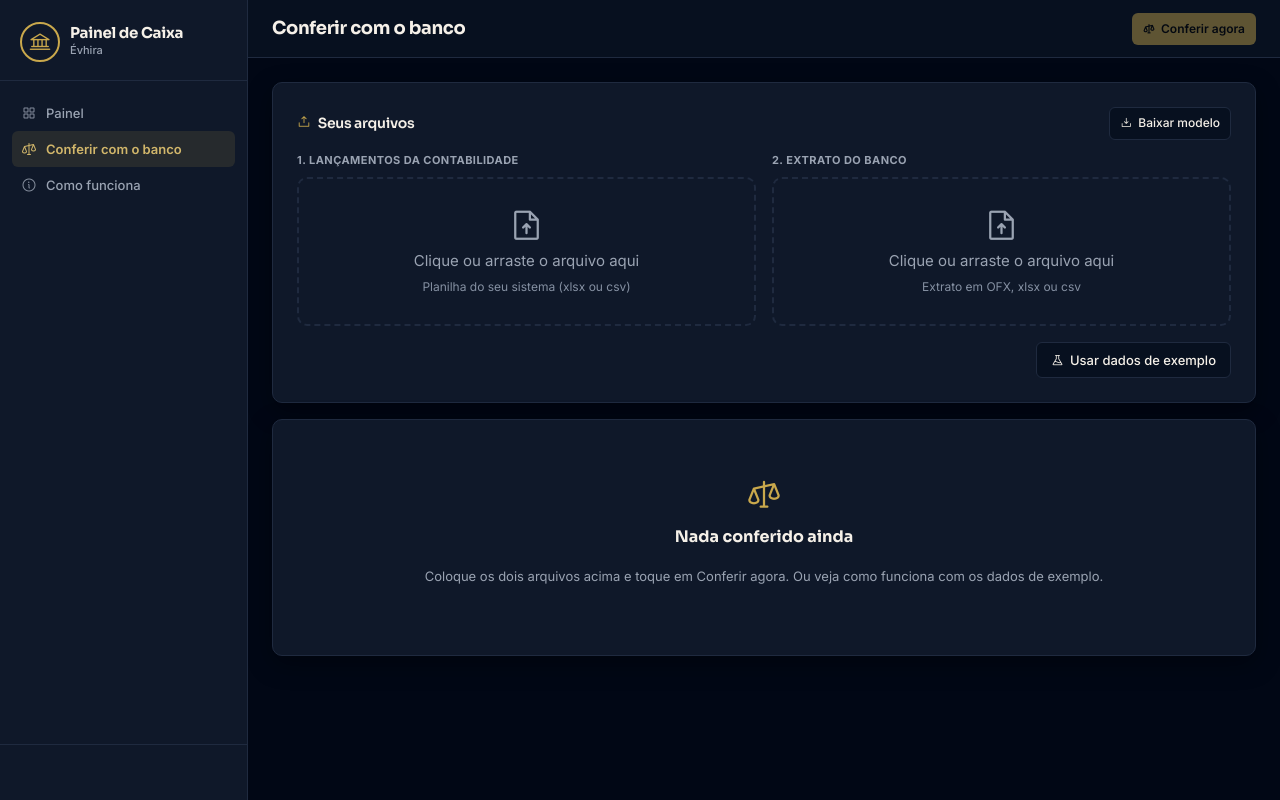
After one commit to elianeamorim/painel-caixa-evhira, a Flask app: page /conferir in a window 1280 px wide. The commit adds this page. Run offline with Flask 3, Linux system fonts and the light colour scheme.

Commit message:
Tela Conferir com o banco: upload de 2 arquivos e resultado em 3 grupos
Rotas /conferir, /conferir/processar e /conferir/exemplo; limite de 5 MB por arquivo, nada gravado; 23 testes.

Co-Authored-By: Claude Sonnet 5.5 <noreply@anthropic.com>

```diff
--- a/app.py
+++ b/app.py
@@ -3,8 +3,11 @@ import os
 import secrets
 
 from dotenv import load_dotenv
-from flask import Flask, jsonify, redirect, render_template, send_file, url_for
+from flask import Flask, jsonify, redirect, render_template, request, send_file, url_for
 
+from core.conferencia import conferir
+from core.exemplo import dados_exemplo
+from core.leitores import ErroArquivo, ler_extrato, ler_lancamentos
 from core.modelo_excel import gerar_modelo
 from core.painel import dados_painel
 from core.security import init_security
@@ -64,6 +67,63 @@ def modelo_xlsx():
                      mimetype="application/vnd.openxmlformats-officedocument.spreadsheetml.sheet")
 
 
+LIMITE_ARQUIVO = 5 * 1024 * 1024  # por arquivo; o teto global de 10 MB fica em core/security.py
+CAMPOS = (("lancamentos", "lançamentos da contabilidade", ler_lancamentos), ("extrato", "extrato do banco", ler_extrato))
+
+
+def _json(dados, status=200):
+    resp = jsonify(dados)
+    resp.status_code = status
+    resp.headers["Cache-Control"] = "no-store"  # nada fica guardado, nem no navegador
+    return resp
+
+
+def _erro(mensagem, campo=None, status=400):
+    return _json({"erro": mensagem, "campo": campo}, status)
+
+
+@app.errorhandler(413)
+def arquivo_grande_demais(_):
+    return _erro("Os arquivos juntos passam de 10 MB. Envie arquivos menores, de até 5 MB cada.", None, 413)
+
+
+@app.get("/conferir")
+def conferir_tela():
+    return render_template("conferir.html", ativo="conferir", titulo="Conferir com o banco")
+
+
+@app.post("/conferir/processar")
+def conferir_processar():
+    lidos = {}
+    for campo, nome, leitor in CAMPOS:
+        arq = request.files.get(campo)
+        # le um byte a mais que o limite: o suficiente pra saber que estourou, sem trazer o arquivo todo
+        dados = arq.stream.read(LIMITE_ARQUIVO + 1) if arq else b""
+        if not dados:
+            return _erro(f"Falta o arquivo de {nome}.", campo)
+        if len(dados) > LIMITE_ARQUIVO:
+            return _erro(f"O arquivo de {nome} passa de 5 MB. Envie um arquivo menor.", campo, 413)
+        try:
+            lidos[campo] = leitor(dados)
+        except ErroArquivo as e:
+            return _erro(str(e), campo, 422)
+        except Exception as e:  # arquivo estranho que o leitor não previu: mensagem amiga, sem pilha e sem conteúdo
+            app.logger.error("falha ao ler %s: %s", campo, type(e).__name__)
+            return _erro("Não consegui abrir este arquivo. Confira se ele não está corrompido ou baixe o modelo.", campo, 422)
+    return _json(_resultado(lidos["lancamentos"], lidos["extrato"]))
+
+
+@app.post("/conferir/exemplo")
+def conferir_exemplo():
+    return _json(_resultado(*dados_exemplo()))
+
+
+def _resultado(lancamentos, extrato):
+    r = conferir(lancamentos, extrato)
+    r["origem"] = {"lancamentos": lancamentos["formato_nome"], "extrato": extrato["formato_nome"]}
+    return r
+
+
 @app.get("/health")
 def health():
     return jsonify(status="ok")
--- a/static/css/components.css
+++ b/static/css/components.css
@@ -159,3 +159,74 @@
   .semanas { gap: 4px; }
   .sem-barras { gap: 3px; }
 }
+
+/* ---------- Conferir com o banco ---------- */
+.topbar .btn { white-space: nowrap; }
+.btn-secundario { border-color: var(--border); background: var(--bg-elev); color: var(--text); }
+.btn-secundario:hover { border-color: var(--accent); color: var(--accent); }
+.btn:disabled { opacity: .45; cursor: not-allowed; }
+.btn-primary:disabled:hover { background: var(--accent); }
+.cd-titulo i { color: var(--accent); margin-right: 4px; }
+
+.im-grade { display: grid; grid-template-columns: 1fr 1fr; gap: var(--sp-4); }
+.im-bloco { min-width: 0; }
+.im-lbl { display: block; margin-bottom: 8px; font-size: 11px; font-weight: 700; letter-spacing: .04em; text-transform: uppercase; color: var(--text-dim); }
+.im-drop {
+  display: block; padding: 28px 16px; text-align: center; cursor: pointer; user-select: none;
+  border: 2px dashed var(--border); border-radius: var(--radius); color: var(--text-dim);
+  transition: border-color var(--transicao), background var(--transicao), color var(--transicao);
+}
+.im-drop i { display: block; margin-bottom: 6px; font-size: 36px; }
+.im-drop:hover, .im-drop.over { border-style: solid; border-color: var(--accent); background: var(--accent-soft); color: var(--accent-hover); }
+.im-drop.loaded { border-style: solid; border-color: var(--success); background: color-mix(in srgb, var(--success) 10%, transparent); color: var(--success); }
+.im-arq { display: block; margin-top: 6px; font-weight: 600; color: var(--text); overflow-wrap: anywhere; }
+.im-dica { display: block; margin-top: 6px; font-size: var(--fs-xs); color: var(--text-fraco); }
+.im-drop.loaded .im-dica { display: none; }
+.im-inp { position: absolute; left: -9999px; width: 1px; height: 1px; opacity: 0; }
+.im-drop:has(+ .im-inp:focus-visible) { outline: 2px solid var(--accent); outline-offset: 2px; }
+
+/* a mensagem vem ANTES do botão no HTML e leva o margin-right:auto: é isso que encosta o botão na direita */
+.im-acao { display: flex; align-items: center; justify-content: flex-end; flex-wrap: wrap; gap: 10px; margin-top: 4px; }
+.im-acao .im-msg { margin-right: auto; font-size: 12.5px; color: var(--text-dim); }
+.im-msg:empty { display: none; }
+.im-acao .im-msg.ok { color: var(--success); font-weight: 600; }
+.im-acao .im-msg.erro { color: var(--danger); font-weight: 600; }
+
+.loading-inline { padding: 56px 20px; display: flex; flex-direction: column; align-items: center; gap: 14px; text-align: center; }
+.spinner-circle { width: 44px; height: 44px; border: 4px solid var(--border); border-top-color: var(--accent); border-radius: 50%; animation: gira .8s linear infinite; }
+.loading-text { font-size: 14px; font-weight: 600; }
+.girando { display: inline-block; animation: gira .8s linear infinite; }
+@keyframes gira { to { transform: rotate(360deg); } }
+.vz-botao { margin-top: var(--sp-4); }
+
+#resultado > * + * { margin-top: var(--sp-3); }
+.resumo-frase { margin: 0; font-family: var(--font-titulo); font-size: var(--fs-xl); font-weight: 700; letter-spacing: -.02em; line-height: 1.3; }
+
+.cf-tabs { display: flex; gap: 6px; flex-wrap: wrap; border-bottom: 1px solid var(--border); }
+.cf-tab {
+  display: inline-flex; align-items: center; gap: 6px; padding: 10px 16px;
+  border: 0; border-bottom: 2px solid transparent; background: transparent; cursor: pointer;
+  font-size: 13px; font-weight: 600; color: var(--text-dim);
+}
+.cf-tab:hover { color: var(--text); }
+.cf-tab i { font-size: 18px; color: var(--c); }
+.cf-tab.ativo { color: var(--accent); border-bottom-color: var(--accent); }
+.cf-cont {
+  min-width: 24px; padding: 1px 8px; border-radius: 99px; text-align: center; font-size: 11.5px; font-weight: 700;
+  font-variant-numeric: tabular-nums; background: color-mix(in srgb, var(--c) 16%, transparent); color: var(--c);
+}
+.cf-pane > * + * { margin-top: var(--sp-3); }
+
+@media (max-width: 720px) {
+  .im-grade { grid-template-columns: 1fr; }
+  .im-drop { padding: 22px 14px; }
+  .resumo-frase { font-size: var(--fs-lg); }
+  .cf-tab { padding: 10px 11px; }
+}
+@media (max-width: 520px) {
+  .cf-tab span { font-size: 12.5px; }
+  .topbar .btn { white-space: nowrap; padding: 0 12px; }
+  .topbar .btn-primary i { display: none; }
+  .titulo-pagina { font-size: 16px; }
+}
+@media (prefers-reduced-motion: reduce) { .spinner-circle, .girando { animation-duration: 2s; } }
--- /dev/null
+++ b/static/js/conferir.js
@@ -0,0 +1,269 @@
+// Tela Conferir com o banco: escolhe os dois arquivos, manda pro servidor, mostra os 3 grupos.
+// Nada é guardado: o servidor lê na memória e devolve o resultado; aqui ele só vive na tela.
+// Todo dado que veio do arquivo entra na tela por textContent (Padrao_XSS), nunca como HTML.
+(function () {
+  'use strict';
+
+  var LIMITE = 5 * 1024 * 1024;
+  var EXTENSOES = {
+    lancamentos: {lista: ['xlsx', 'csv', 'txt'], texto: 'Nos lançamentos, aceito só planilha .xlsx ou .csv.'},
+    extrato: {lista: ['ofx', 'xlsx', 'csv', 'txt'], texto: 'No extrato, aceito só .ofx, .xlsx ou .csv.'}
+  };
+  var BRL = new Intl.NumberFormat('pt-BR', {style: 'currency', currency: 'BRL'});
+
+  var arquivos = {lancamentos: null, extrato: null};
+  var ocupado = false;
+
+  var btnConferir = document.getElementById('btnConferir');
+  var btnExemplo = document.getElementById('btnExemplo');
+  var msg = document.getElementById('imMsg');
+  var vzInicio = document.getElementById('vzInicio');
+  var vzCarregando = document.getElementById('vzCarregando');
+  var vzErro = document.getElementById('vzErro');
+  var vzErroTexto = document.getElementById('vzErroTexto');
+  var resultado = document.getElementById('resultado');
+  if (!btnConferir || !btnExemplo) return;
+
+  function el(tag, attrs, filhos) {
+    var e = document.createElement(tag);
+    if (attrs) for (var k in attrs) {
+      if (k === 'text') e.textContent = attrs[k];
+      else e.setAttribute(k, attrs[k]);
+    }
+    (filhos || []).forEach(function (f) { if (f) e.appendChild(f); });
+    return e;
+  }
+  function plural(n, um, varios) { return n + ' ' + (n === 1 ? um : varios); }
+  function tamanho(bytes) { return bytes < 1024 * 1024 ? Math.max(1, Math.round(bytes / 1024)) + ' KB' : (bytes / 1048576).toFixed(1).replace('.', ',') + ' MB'; }
+  function dataBr(iso) { var p = iso.split('-'); return p[2] + '/' + p[1] + '/' + p[0]; }
+
+  function mensagem(texto, tipo) {
+    msg.textContent = texto || '';
+    msg.className = 'im-msg' + (tipo ? ' ' + tipo : '');
+  }
+
+  // ---------- as duas áreas de soltar arquivo ----------
+  function zona(campo) { return document.querySelector('.im-drop[data-campo="' + campo + '"]'); }
+
+  function mostrarArquivo(campo) {
+    var z = zona(campo), f = arquivos[campo];
+    z.classList.toggle('loaded', !!f);
+    z.classList.remove('over');
+    z.querySelector('i').className = 'ph ' + (f ? 'ph-check-circle' : 'ph-file-arrow-up');
+    z.querySelector('.im-txt').textContent = f ? 'Arquivo escolhido:' : 'Clique ou arraste o arquivo aqui';
+    // o nome só aparece na tela; ele não vai pro servidor
+    z.querySelector('.im-arq').textContent = f ? f.name + ' (' + tamanho(f.size) + ')' : '';
+    atualizarBotao();
+  }
+
+  function escolher(campo, f) {
+    if (!f) return;
+    var ext = (f.name.split('.').pop() || '').toLowerCase();
+    if (EXTENSOES[campo].lista.indexOf(ext) < 0) {
+      mensagem(EXTENSOES[campo].texto, 'erro');
+      return;
+    }
+    if (f.size > LIMITE) {
+      mensagem('Este arquivo passa de 5 MB. Envie um arquivo menor.', 'erro');
+      return;
+    }
+    arquivos[campo] = f;
+    mensagem('');
+    mostrarArquivo(campo);
+  }
+
+  ['lancamentos', 'extrato'].forEach(function (campo) {
+    var z = zona(campo), inp = z.nextElementSibling;
+    inp.addEventListener('change', function () {
+      escolher(campo, inp.files && inp.files[0]);
+      inp.value = '';
+    });
+    z.addEventListener('dragover', function (e) { e.preventDefault(); z.classList.add('over'); });
+    z.addEventListener('dragleave', function (e) { e.preventDefault(); z.classList.remove('over'); });
+    z.addEventListener('drop', function (e) {
+      e.preventDefault();
+      z.classList.remove('over');
+      escolher(campo, e.dataTransfer && e.dataTransfer.files && e.dataTransfer.files[0]);
+    });
+  });
+
+  function atualizarBotao() {
+    btnConferir.disabled = ocupado || !(arquivos.lancamentos && arquivos.extrato);
+    btnExemplo.disabled = ocupado;
+  }
+
+  // ---------- chamada ao servidor ----------
+  function mostrarSo(qual) {
+    [vzInicio, vzCarregando, vzErro, resultado].forEach(function (e) { e.hidden = e !== qual; });
+  }
+
+  function rotuloBotao(botao, icone, texto) {
+    botao.querySelector('i').className = icone;
+    botao.querySelector('span').textContent = texto;
+  }
+
+  function trabalhar(url, corpo, qualBotao) {
+    if (ocupado) return;
+    ocupado = true;
+    var original = {i: qualBotao.querySelector('i').className, t: qualBotao.querySelector('span').textContent};
+    atualizarBotao();
+    rotuloBotao(qualBotao, 'ph ph-spinner-gap girando', 'Conferindo...');
+    mensagem('');
+    mostrarSo(vzCarregando);
+    fetch(url, {method: 'POST', body: corpo})
+      .then(function (r) {
+        return r.json().then(function (j) { return {ok: r.ok, status: r.status, json: j}; },
+          function () { return {ok: false, status: r.status, json: {erro: 'O servidor respondeu algo que eu não entendi. Tente de novo.'}}; });
+      })
+      .then(function (r) {
+        if (r.ok) { desenhar(r.json); return; }
+        falhar(r.json.erro || 'Não deu certo. Tente de novo.', r.json.campo, r.status);
+      })
+      .catch(function () {
+        falhar('Não consegui falar com o servidor. Confira sua internet e tente de novo.', null, 0);
+      })
+      .then(function () {
+        ocupado = false;
+        rotuloBotao(qualBotao, original.i, original.t);
+        atualizarBotao();
+      });
+  }
+
+  function falhar(texto, campo, status) {
+    // arquivo que não deu pra ler ganha o estado próprio, com o botão Baixar modelo; o resto vira recado ao lado do botão
+    if (status === 422 || status === 413) {
+      vzErroTexto.textContent = texto;
+      mostrarSo(vzErro);
+    } else {
+      mostrarSo(vzInicio);
+    }
+    mensagem(status === 422 || status === 413 ? '' : texto, 'erro');
+  }
+
+  btnConferir.addEventListener('click', function () {
+    if (!(arquivos.lancamentos && arquivos.extrato)) return;
+    var corpo = new FormData();
+    corpo.append('lancamentos', arquivos.lancamentos);
+    corpo.append('extrato', arquivos.extrato);
+    trabalhar('/conferir/processar', corpo, btnConferir);
+  });
+  btnExemplo.addEventListener('click', function () {
+    trabalhar('/conferir/exemplo', null, btnExemplo);
+  });
+
+  // ---------- abas ----------
+  var abas = Array.prototype.slice.call(document.querySelectorAll('.cf-tab'));
+  function abrirAba(nome) {
+    abas.forEach(function (a) {
+      var ativa = a.getAttribute('data-pane') === nome;
+      a.classList.toggle('ativo', ativa);
+      a.setAttribute('aria-selected', ativa ? 'true' : 'false');
+      document.getElementById('pane-' + a.getAttribute('data-pane')).hidden = !ativa;
+    });
+  }
+  abas.forEach(function (a) {
+    a.addEventListener('click', function () { abrirAba(a.getAttribute('data-pane')); });
+  });
+
+  // ---------- resultado ----------
+  function tabela(prefKey, titulo, colunas, linhas) {
+    var cab = el('tr', null, colunas.map(function (c) {
+      var th = el('th', {'data-col-key': c.key, text: c.rotulo});
+      if (c.tipo) th.setAttribute('data-tipo', c.tipo);
+      if (c.tipo === 'num') th.className = 'num';
+      return th;
+    }));
+    var corpo = el('tbody', null, linhas.map(function (l) {
+      var tr = el('tr');
+      colunas.forEach(function (c) {
+        var bruto = l[c.campo];
+        var td = el('td', {text: c.mostrar ? c.mostrar(bruto, l) : (bruto == null ? '' : String(bruto))});
+        if (c.tipo === 'num') td.className = 'num';
+        if (c.tipo) tr.setAttribute('data-' + c.key, c.tipo === 'num' ? String(bruto == null ? 0 : bruto) : String(bruto || ''));
+        tr.appendChild(td);
+      });
+      return tr;
+    }));
+    var wrap = el('div', {'class': 'tabela-wrap', 'data-pref-key': prefKey, 'data-titulo': titulo, 'data-busca-global': ''}, [
+      el('div', {'class': 'tabela-scroll'}, [el('table', {'class': 'tabela'}, [el('thead', null, [cab]), corpo])])
+    ]);
+    return wrap;
+  }
+
+  var reais = function (v) { return BRL.format(v); };
+  var data = function (v) { return v ? dataBr(v) : ''; };
+  var diferenca = function (v) { return (v > 0 ? '+' : '') + BRL.format(v); };
+
+  var COLUNAS = {
+    bateu: [
+      {key: 'data', campo: 'data', rotulo: 'Data', tipo: 'data', mostrar: data},
+      {key: 'descricao', campo: 'descricao', rotulo: 'Lançamento'},
+      {key: 'valor', campo: 'valor', rotulo: 'Valor', tipo: 'num', mostrar: reais},
+      {key: 'conta', campo: 'conta', rotulo: 'Conta'},
+      {key: 'banco', campo: 'data_banco', rotulo: 'Saiu no banco em', tipo: 'data', mostrar: data},
+      {key: 'documento', campo: 'documento', rotulo: 'Documento'}
+    ],
+    diferente: [
+      {key: 'data', campo: 'data', rotulo: 'Data', tipo: 'data', mostrar: data},
+      {key: 'descricao', campo: 'descricao', rotulo: 'Lançamento'},
+      {key: 'lancado', campo: 'valor', rotulo: 'Valor lançado', tipo: 'num', mostrar: reais},
+      {key: 'nobanco', campo: 'valor_banco', rotulo: 'Valor no banco', tipo: 'num', mostrar: reais},
+      {key: 'diferenca', campo: 'diferenca', rotulo: 'Diferença', tipo: 'num', mostrar: diferenca},
+      {key: 'conta', campo: 'conta', rotulo: 'Conta'}
+    ],
+    umlado: [
+      {key: 'onde', campo: 'lado', rotulo: 'Onde está', mostrar: function (v) { return v === 'banco' ? 'Só no banco' : 'Só no lançamento'; }},
+      {key: 'data', campo: 'data', rotulo: 'Data', tipo: 'data', mostrar: data},
+      {key: 'descricao', campo: 'descricao', rotulo: 'Descrição'},
+      {key: 'valor', campo: 'valor', rotulo: 'Valor', tipo: 'num', mostrar: reais},
+      {key: 'conta', campo: 'conta', rotulo: 'Conta'},
+      {key: 'motivo', campo: 'motivo', rotulo: 'O que houve'}
+    ]
+  };
+  var TITULOS = {bateu: 'Bateu', diferente: 'Valor diferente', umlado: 'Só de um lado'};
+
+  function preencherAba(nome, linhas) {
+    var pane = document.getElementById('pane-' + nome);
+    var lugar = pane.querySelector('[data-lugar]');
+    var vazio = pane.querySelector('[data-vazio]');
+    lugar.textContent = '';
+    document.getElementById('cont-' + nome).textContent = String(linhas.length);
+    lugar.hidden = !linhas.length;
+    vazio.hidden = linhas.length > 0;
+    if (!linhas.length) return;
+    var wrap = tabela('conferir_' + nome, TITULOS[nome], COLUNAS[nome], linhas);
+    lugar.appendChild(wrap);
+    window.TabelaAvancada.init(wrap);
+  }
+
+  function frase(r) {
+    var s = r.resumo;
+    if (!s.passam_pelo_banco) return 'Nenhum lançamento passa pelo banco neste arquivo.';
+    var inicio = 'De ' + plural(s.passam_pelo_banco, 'lançamento que passa', 'lançamentos que passam') + ' pelo banco, ';
+    var bateu = s.bateram === 1 ? '1 bateu' : s.bateram + ' bateram';
+    var resto = s.precisam_de_atencao
+      ? (s.precisam_de_atencao === 1 ? ' 1 item precisa' : ' ' + s.precisam_de_atencao + ' itens precisam') + ' da sua atenção.'
+      : ' Nada precisa da sua atenção.';
+    return inicio + bateu + '.' + resto;
+  }
+
+  function desenhar(r) {
+    document.getElementById('resumoFrase').textContent = frase(r);
+    var fora = r.nao_passam;
+    var aviso = document.getElementById('avisoFora');
+    aviso.hidden = !fora.quantidade;
+    if (fora.quantidade) {
+      document.getElementById('avisoForaTexto').textContent =
+        plural(fora.quantidade, 'lançamento não passa', 'lançamentos não passam') + ' pelo extrato (' + BRL.format(fora.total) +
+        '): cartão, caixinha ou adiantamento. Eles ficaram de fora porque o cartão aparece no banco como uma fatura só.';
+    }
+    preencherAba('bateu', r.bateu);
+    preencherAba('diferente', r.valor_diferente);
+    preencherAba('umlado', r.so_um_lado);
+    abrirAba(r.valor_diferente.length ? 'diferente' : r.so_um_lado.length ? 'umlado' : 'bateu');
+    mostrarSo(resultado);
+    mensagem(r.origem.lancamentos === 'Dados de exemplo' ? 'Resultado com os dados de exemplo.' : '', 'ok');
+  }
+
+  atualizarBotao();
+})();
--- /dev/null
+++ b/templates/conferir.html
@@ -0,0 +1,115 @@
+{% extends "base.html" %}
+{% block topo_acoes %}
+<button type="button" class="btn btn-primary btn-sm" id="btnConferir" disabled><i class="ph-bold ph-scales"></i><span>Conferir agora</span></button>
+{% endblock %}
+{% block conteudo %}
+<section class="cd im-card" aria-labelledby="tArquivos">
+  <div class="cd-header">
+    <h3 class="cd-titulo" id="tArquivos"><i class="ph ph-upload-simple"></i> Seus arquivos</h3>
+    <a class="btn btn-sm btn-secundario" href="/conferir/modelo.xlsx"><i class="ph ph-download-simple"></i>Baixar modelo</a>
+  </div>
+
+  <div class="im-grade">
+    <div class="im-bloco">
+      <span class="im-lbl">1. Lançamentos da contabilidade</span>
+      <label class="im-drop" for="inpLancamentos" data-campo="lancamentos">
+        <i class="ph ph-file-arrow-up"></i>
+        <div class="im-txt">Clique ou arraste o arquivo aqui</div>
+        <small class="im-arq"></small>
+        <small class="im-dica">Planilha do seu sistema (xlsx ou csv)</small>
+      </label>
+      <input class="im-inp" type="file" id="inpLancamentos" accept=".xlsx,.csv,.txt">
+    </div>
+    <div class="im-bloco">
+      <span class="im-lbl">2. Extrato do banco</span>
+      <label class="im-drop" for="inpExtrato" data-campo="extrato">
+        <i class="ph ph-file-arrow-up"></i>
+        <div class="im-txt">Clique ou arraste o arquivo aqui</div>
+        <small class="im-arq"></small>
+        <small class="im-dica">Extrato em OFX, xlsx ou csv</small>
+      </label>
+      <input class="im-inp" type="file" id="inpExtrato" accept=".ofx,.xlsx,.csv,.txt">
+    </div>
+  </div>
+
+  <div class="im-acao">
+    <span class="im-msg" id="imMsg" role="status" aria-live="polite"></span>
+    <button type="button" class="btn btn-secundario" id="btnExemplo"><i class="ph ph-flask"></i><span>Usar dados de exemplo</span></button>
+  </div>
+</section>
+
+<section id="areaResultado" aria-live="polite" aria-label="Resultado da conferência">
+  <div class="cd" id="vzInicio">
+    <div class="vz">
+      <i class="ph ph-scales vz-icone"></i>
+      <p class="vz-titulo">Nada conferido ainda</p>
+      <p class="vz-sub">Coloque os dois arquivos acima e toque em Conferir agora. Ou veja como funciona com os dados de exemplo.</p>
+    </div>
+  </div>
+
+  <div class="cd" id="vzCarregando" hidden>
+    <div class="loading-inline">
+      <div class="spinner-circle"></div>
+      <div class="loading-text">Cruzando lançamentos com o extrato</div>
+    </div>
+  </div>
+
+  <div class="cd" id="vzErro" hidden>
+    <div class="vz">
+      <i class="ph ph-file-x vz-icone"></i>
+      <p class="vz-titulo">Não consegui ler este arquivo</p>
+      <p class="vz-sub" id="vzErroTexto"></p>
+      <a class="btn btn-secundario vz-botao" href="/conferir/modelo.xlsx"><i class="ph ph-download-simple"></i>Baixar modelo</a>
+    </div>
+  </div>
+
+  <div id="resultado" hidden>
+    <p class="resumo-frase" id="resumoFrase"></p>
+    <div class="aviso-demo" id="avisoFora" role="note" hidden>
+      <i class="ph ph-info"></i>
+      <span id="avisoForaTexto"></span>
+    </div>
+
+    <div class="cf-tabs" role="tablist" aria-label="Resultado da conferência">
+      <button type="button" class="cf-tab ativo" role="tab" aria-selected="true" aria-controls="pane-bateu" id="tab-bateu" data-pane="bateu" style="--c: var(--success)"><i class="ph ph-check-circle"></i><span>Bateu</span><b class="cf-cont" id="cont-bateu">0</b></button>
+      <button type="button" class="cf-tab" role="tab" aria-selected="false" aria-controls="pane-diferente" id="tab-diferente" data-pane="diferente" style="--c: var(--warning)"><i class="ph ph-warning"></i><span>Valor diferente</span><b class="cf-cont" id="cont-diferente">0</b></button>
+      <button type="button" class="cf-tab" role="tab" aria-selected="false" aria-controls="pane-umlado" id="tab-umlado" data-pane="umlado" style="--c: var(--danger)"><i class="ph ph-x-circle"></i><span>Só de um lado</span><b class="cf-cont" id="cont-umlado">0</b></button>
+    </div>
+
+    <div class="cf-pane ativo" id="pane-bateu" role="tabpanel" aria-labelledby="tab-bateu">
+      <div class="cf-tabela" data-lugar></div>
+      <div class="cd" data-vazio hidden>
+        <div class="vz">
+          <i class="ph ph-tray vz-icone"></i>
+          <p class="vz-titulo">Nada bateu</p>
+          <p class="vz-sub">Nenhum lançamento encontrou o mesmo valor no extrato, em até 3 dias de diferença.</p>
+        </div>
+      </div>
+    </div>
+    <div class="cf-pane" id="pane-diferente" role="tabpanel" aria-labelledby="tab-diferente" hidden>
+      <div class="cf-tabela" data-lugar></div>
+      <div class="cd" data-vazio hidden>
+        <div class="vz">
+          <i class="ph ph-check-circle vz-icone"></i>
+          <p class="vz-titulo">Nenhum valor diferente</p>
+          <p class="vz-sub">Todo pagamento que apareceu nos dois lados saiu pelo valor lançado.</p>
+        </div>
+      </div>
+    </div>
+    <div class="cf-pane" id="pane-umlado" role="tabpanel" aria-labelledby="tab-umlado" hidden>
+      <div class="cf-tabela" data-lugar></div>
+      <div class="cd" data-vazio hidden>
+        <div class="vz">
+          <i class="ph ph-check-circle vz-icone"></i>
+          <p class="vz-titulo">Nada solto</p>
+          <p class="vz-sub">Tudo que foi lançado saiu no banco, e tudo que saiu no banco foi lançado.</p>
+        </div>
+      </div>
+    </div>
+  </div>
+</section>
+{% endblock %}
+{% block scripts %}
+<script src="{{ url_for('static', filename='js/tabela-avancada.js') }}"></script>
+<script src="{{ url_for('static', filename='js/conferir.js') }}"></script>
+{% endblock %}
```
Also changed, not shown: testes/test_conferencia.py (+45 -0 lines).
